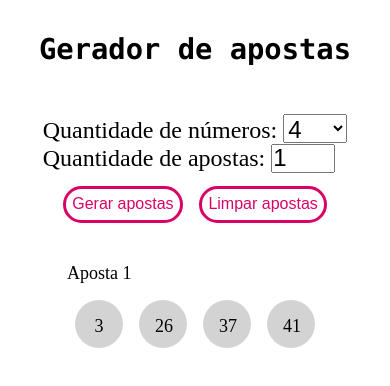
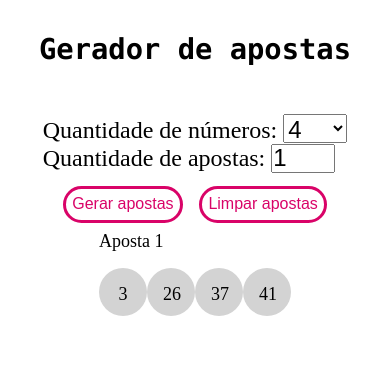
Before and after one commit to JosielMatos/bet-generator, a Next.js app: page / in a window 390 px wide. Both pictures are taken after a click on the button "Gerar apostas". Shown: the top 386 px of the page. Built offline with nearby package versions, Linux system fonts and the light colour scheme.

Commit message:
Fix mobile wrapping numbers on smaller screens

```diff
--- a/src/pages/api/hello.ts
+++ /dev/null
@@ -1,13 +0,0 @@
-// Next.js API route support: https://nextjs.org/docs/api-routes/introduction
-import type { NextApiRequest, NextApiResponse } from 'next'
-
-type Data = {
-  name: string
-}
-
-export default function handler(
-  req: NextApiRequest,
-  res: NextApiResponse<Data>
-) {
-  res.status(200).json({ name: 'John Doe' })
-}
--- a/src/pages/index.tsx
+++ b/src/pages/index.tsx
@@ -18,8 +18,8 @@ export default function Home() {
 
   function generateBets(
     event: MouseEvent,
-    betsQty: number = 10,
-    numbersQty: number = 6
+    betsQty: number,
+    numbersQty: number
   ) {
     event.preventDefault();
     if (betsQty <= 0) {
@@ -27,8 +27,7 @@ export default function Home() {
       return;
     }
 
-    let results = [];
-
+    //Generate list of numbers for 1 bet
     function bet(): number[] {
       let numbers = new Set<number>();
       while (numbers.size < numbersQty) {
@@ -37,6 +36,9 @@ export default function Home() {
 
       return Array.from(numbers.values()).sort((a, b) => a - b);
     }
+
+    //Generate a list of bets
+    let results = [];
 
     for (let i = 0; i < betsQty; i++) {
       results.push(bet());
--- a/src/styles/BetsList.module.css
+++ b/src/styles/BetsList.module.css
@@ -1,4 +1,4 @@
 .container {
-  padding: 2rem;
+  /* padding: 2rem; */
   font-size: 1.125rem;
 }
--- a/src/styles/Home.module.css
+++ b/src/styles/Home.module.css
@@ -56,10 +56,11 @@
 .button:hover {
   background: #fb8b24;
   background-clip: text;
--webkit-background-clip: text;
+  -webkit-background-clip: text;
   color: transparent;
   border: 3px solid #fb8b24;
   transition: all 400ms cubic-bezier(0.1, -0.6, 0.2, 0);
+  cursor: pointer;
 }
 
 @media (max-width: 720px) {
--- a/src/styles/bet.module.css
+++ b/src/styles/bet.module.css
@@ -5,9 +5,10 @@
 .numbers-list {
   display: flex;
   flex-direction: row;
-  justify-content: space-between;
+  flex-wrap: wrap;
   align-items: center;
   text-align: center;
+  max-width: 100vw;
 }
 
 .bet-number {
@@ -18,7 +19,6 @@
   width: 3rem;
   height: 3rem;
   padding: 1rem;
-  margin: 0 0.5rem 0 0.5rem;
   border-radius: 50%;
   background-color: lightgray;
 }
```
